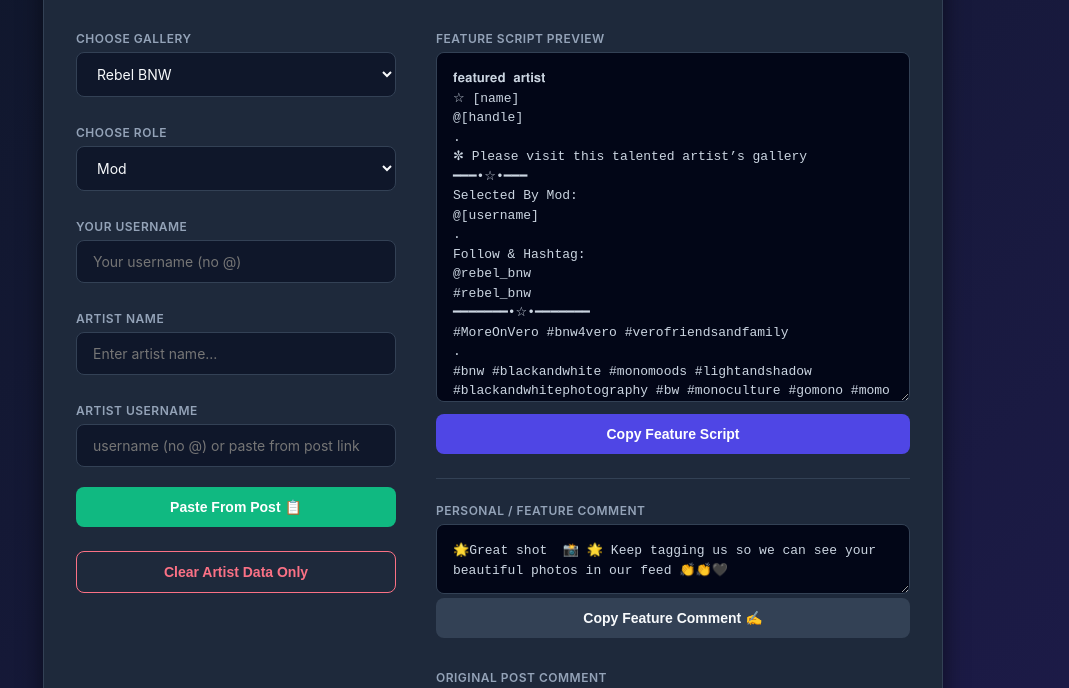
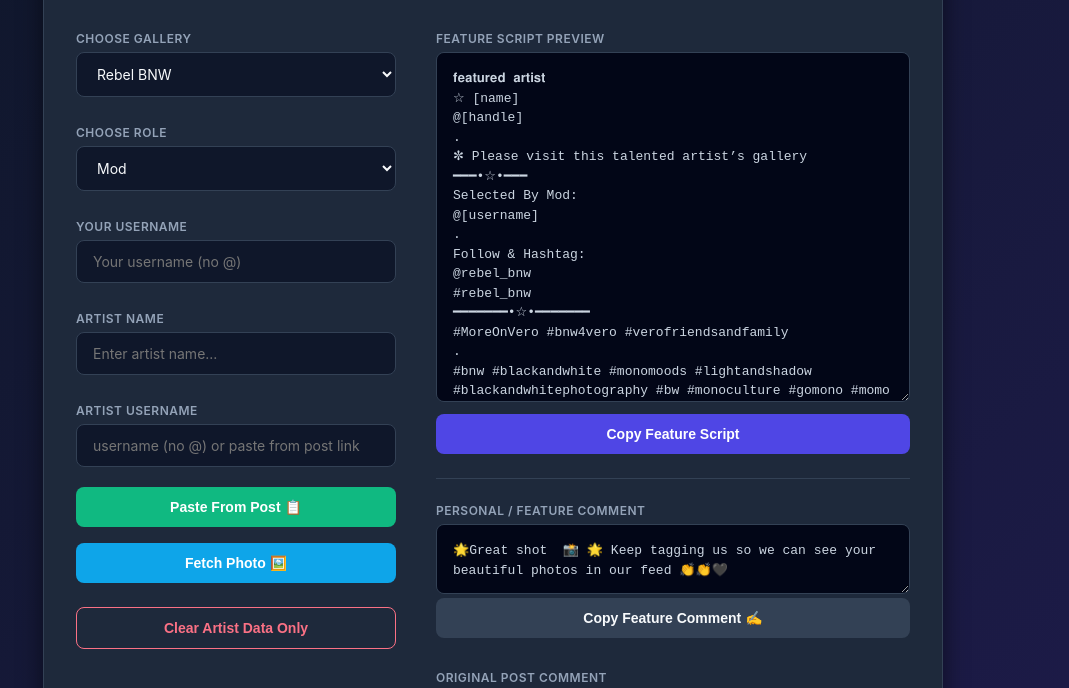
Before and after one commit to pesstoss/Rebel-Scripts, a plain HTML site: page index.html in a window 1280 px wide. Shown: the part 100-788 px from the top of the page, without its empty margins (147-1216 px from the left). Drawn offline with Linux system fonts and the light colour scheme.

Commit message:
Add button to fetch and download photo

```diff
--- a/index.html
+++ b/index.html
@@ -221,7 +221,7 @@
 
             <button class="btn-paste" onclick="pasteFromClipboard()">Paste From Post 📋</button>
 
-
+            <button class="btn-photo" onclick="fetchAndDownloadPhoto(this)">Fetch Photo 🖼️</button>
 
             <button class="btn-clear" onclick="clearArtistFields()">Clear Artist Data Only</button>
 
```
